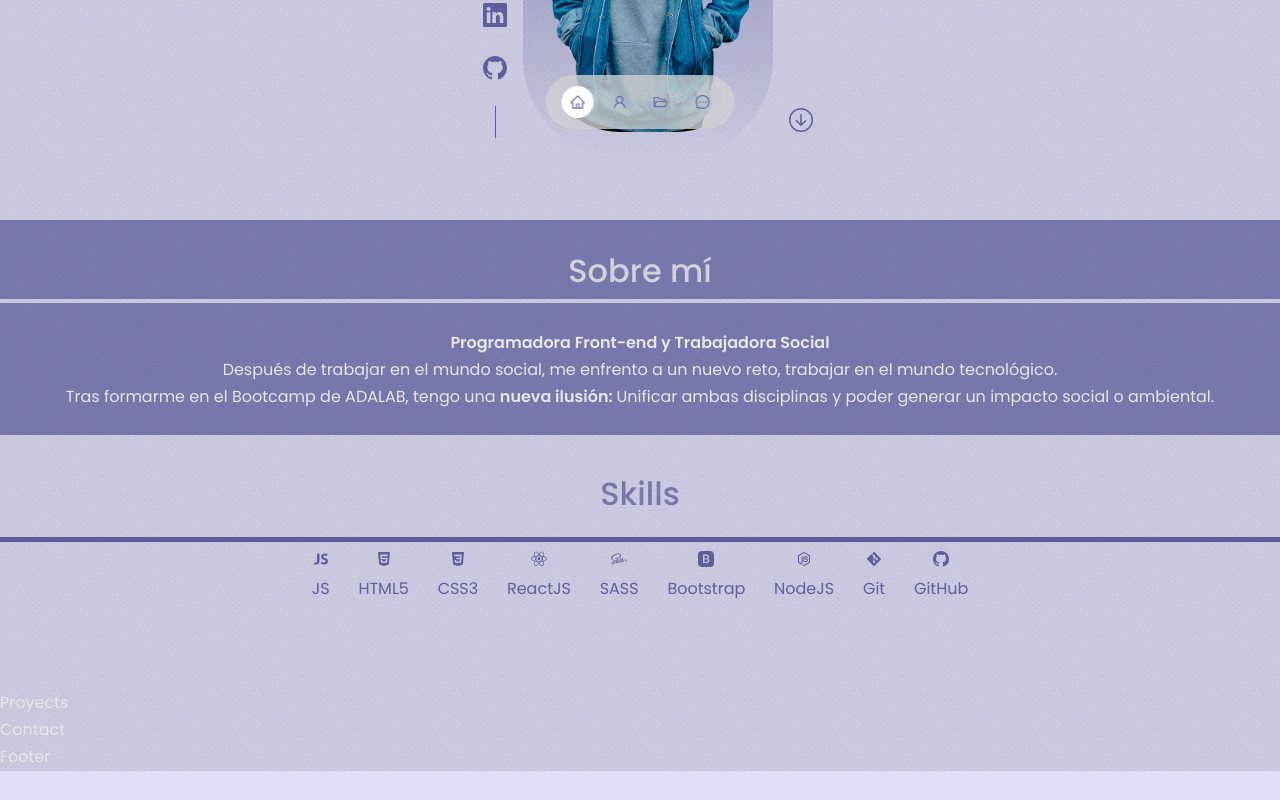
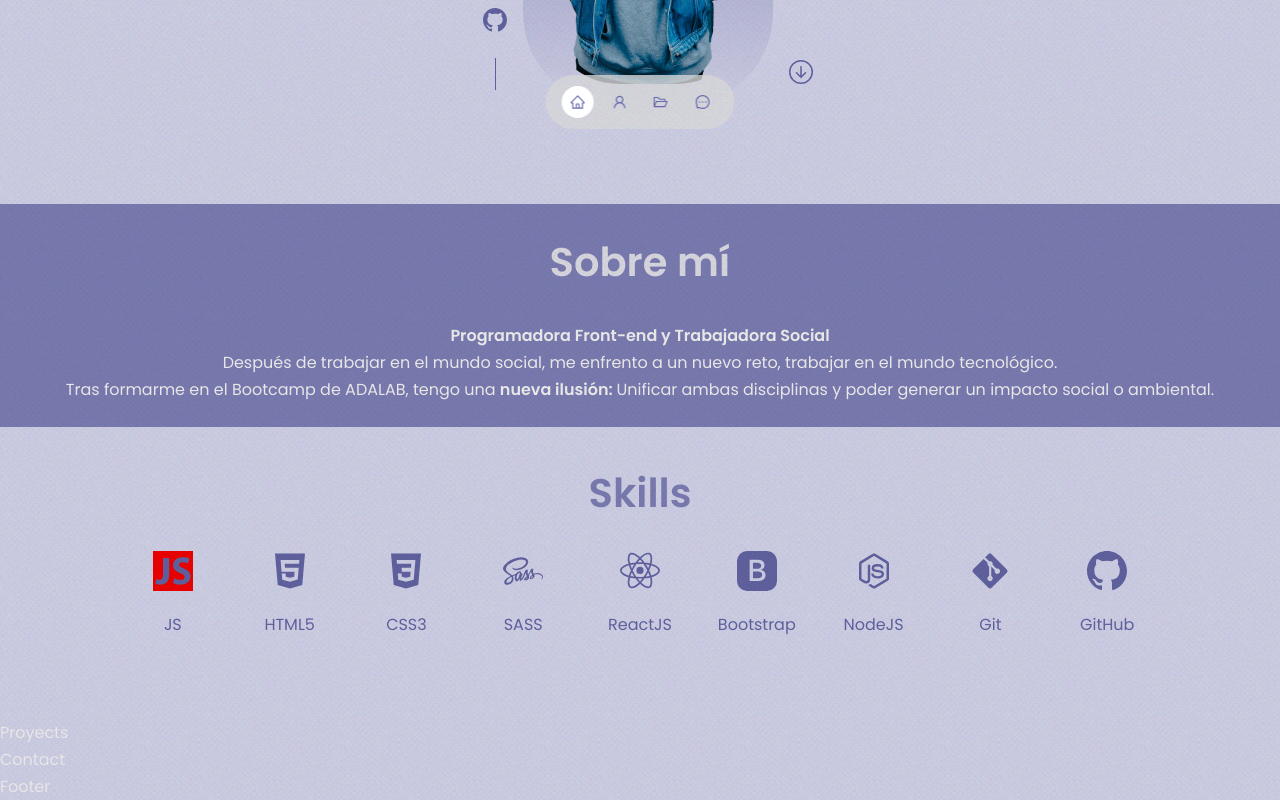
Before and after one commit to veroisla/Portfolio, a React (Create React App) app: page / in a window 1280 px wide. Shown: the part 639-1439 px from the top of the page. Before the commit the page ends 1410 px from the top, so only its background shows below. Built offline with nearby package versions, Linux system fonts and the light colour scheme.

Commit message:
change size icons skills

```diff
--- a/src/components/About.js
+++ b/src/components/About.js
@@ -8,7 +8,6 @@ function About(params) {
       <div className="prueba about">
         {/* <h5 className="about__knowMe">Conóceme</h5> */}
         <h2 className="about__aboutMe">Sobre mí</h2>
-        <div className="about__line"></div>
         <p className="about__text">
           <p className="about__formation">
             <strong>Programadora Front-end y Trabajadora Social</strong>
--- a/src/components/Skills.js
+++ b/src/components/Skills.js
@@ -16,10 +16,11 @@ const Skills = () => {
   return (
     <section className="skills">
       <h2 className="skills__title">Skills</h2>
-      <div className="skills__line"></div>
       <div className="skills__iconsSection">
         <div className="skills__icon">
-          <IoLogoJavascript />
+          <div>
+            <IoLogoJavascript className="skills__icon1" />
+          </div>
           <p className="skills__name">JS</p>
         </div>
         <div className="skills__icon">
@@ -31,13 +32,14 @@ const Skills = () => {
           <p className="skills__name">CSS3</p>
         </div>
         <div className="skills__icon">
+          <IoLogoSass />
+          <p className="skills__name">SASS</p>
+        </div>
+        <div className="skills__icon">
           <GrReactjs />
           <p className="skills__name">ReactJS</p>
         </div>
-        <div className="skills__icon">
-          <IoLogoSass />
-          <p className="skills__name">SASS</p>
-        </div>
+
         <div className="skills__icon">
           <BsFillBootstrapFill />
           <p className="skills__name">Bootstrap</p>
--- a/src/styles/Components/About.scss
+++ b/src/styles/Components/About.scss
@@ -10,17 +10,11 @@
     align-items: center;
 
  &__aboutMe {
-     font-size: 2rem;
+     font-size: 2.5rem;
+     font-weight: 800;
      color: $--color-bg3;
      margin-top: 1.5rem;
 
-     }
-
-     &__line {
-        content: "";
-      width: 100%;
-      height: 0.3rem;
-      background-color: $--color-bg;
      }
 
  &__formation {
--- a/src/styles/Components/Header.scss
+++ b/src/styles/Components/Header.scss
@@ -4,8 +4,9 @@
 
 
 .header {
+    padding-top: 4rem;
+    padding-bottom: 2rem;
     height: 100vh;
-    padding-top: 7rem;
     overflow: hidden;
     display: flex;
     flex-direction: column;
--- a/src/styles/Components/Skills.scss
+++ b/src/styles/Components/Skills.scss
@@ -8,39 +8,44 @@
     margin-bottom: 5rem;
 
      &__title {
-        font-size: 2rem;
+        font-size: 2.5rem;
+        font-weight: 800;
         color: $--color-bg5;
         margin-bottom: 1rem;
         margin-top: 2rem;
 
      }
 
-    &__line {
-        content: "";
-          width: 100%;
-          height: 0.3rem;
-          background-color: $--color-primary;
-         }
-
      &__iconsSection {
         display: flex;
         flex-direction: row;
         flex-wrap: wrap;
-        gap: 1rem;
+        gap: 1.3rem;
+        justify-content: center;
         margin-left: 1.3rem;
         margin-right: 1.3rem;
      }
 
-
-
      &__icon {
-        padding: 0.4rem;
         text-align: center;
+        justify-content: center;
+        font-size: 2.5rem;
         color: $--color-primary;
+        transition: all 0.3s ease-out;
+        width: 6rem;
 
         &:hover {
             transform: scale(1.1);
             color: $--color-primary2;
         }
+
      }
+     &__name {
+         font-size: 1rem;
      }
+     &__icon1 {
+         background-color: red;
+
+     }
+
+     }
```
Lines whose indentation alone changed are shown as unchanged.
